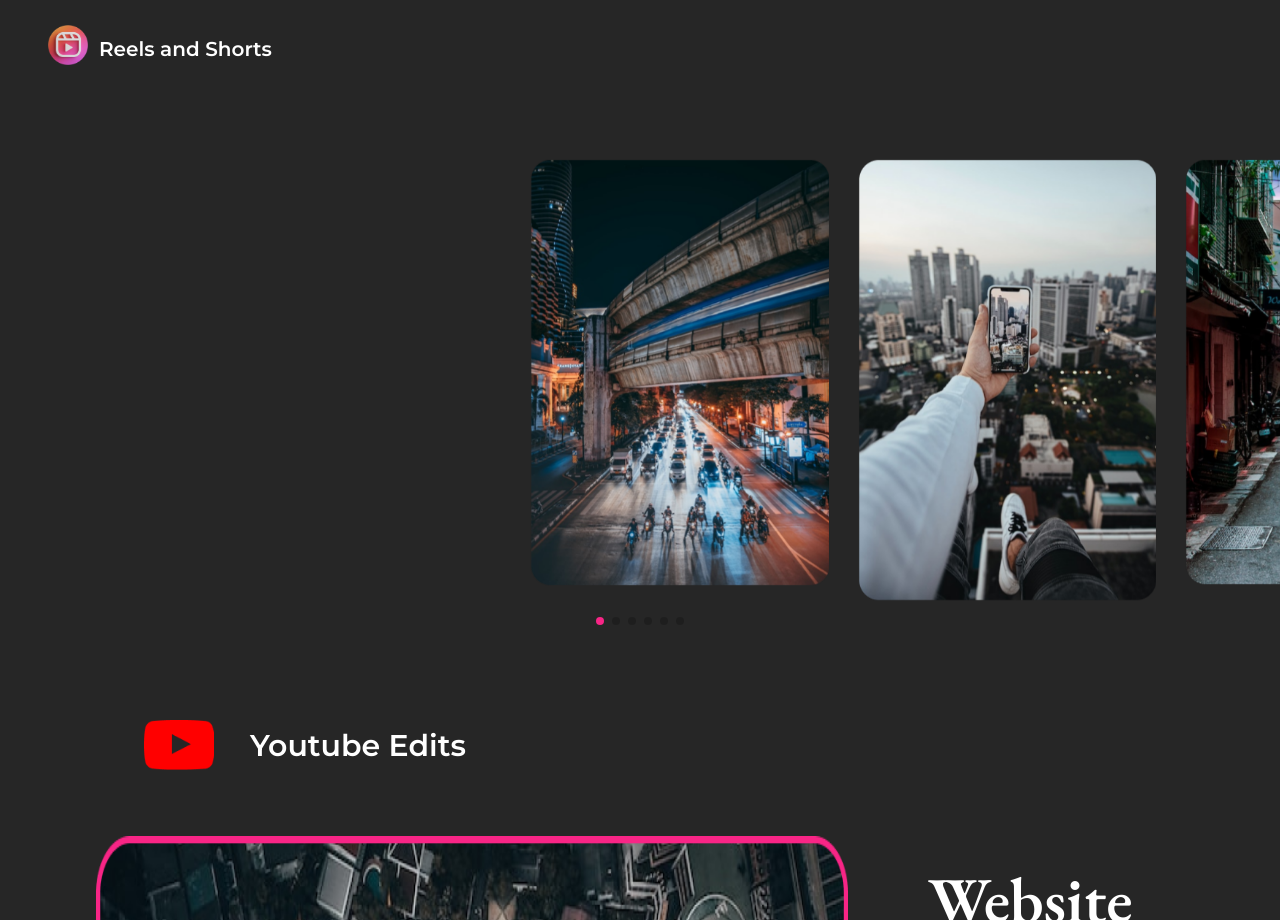
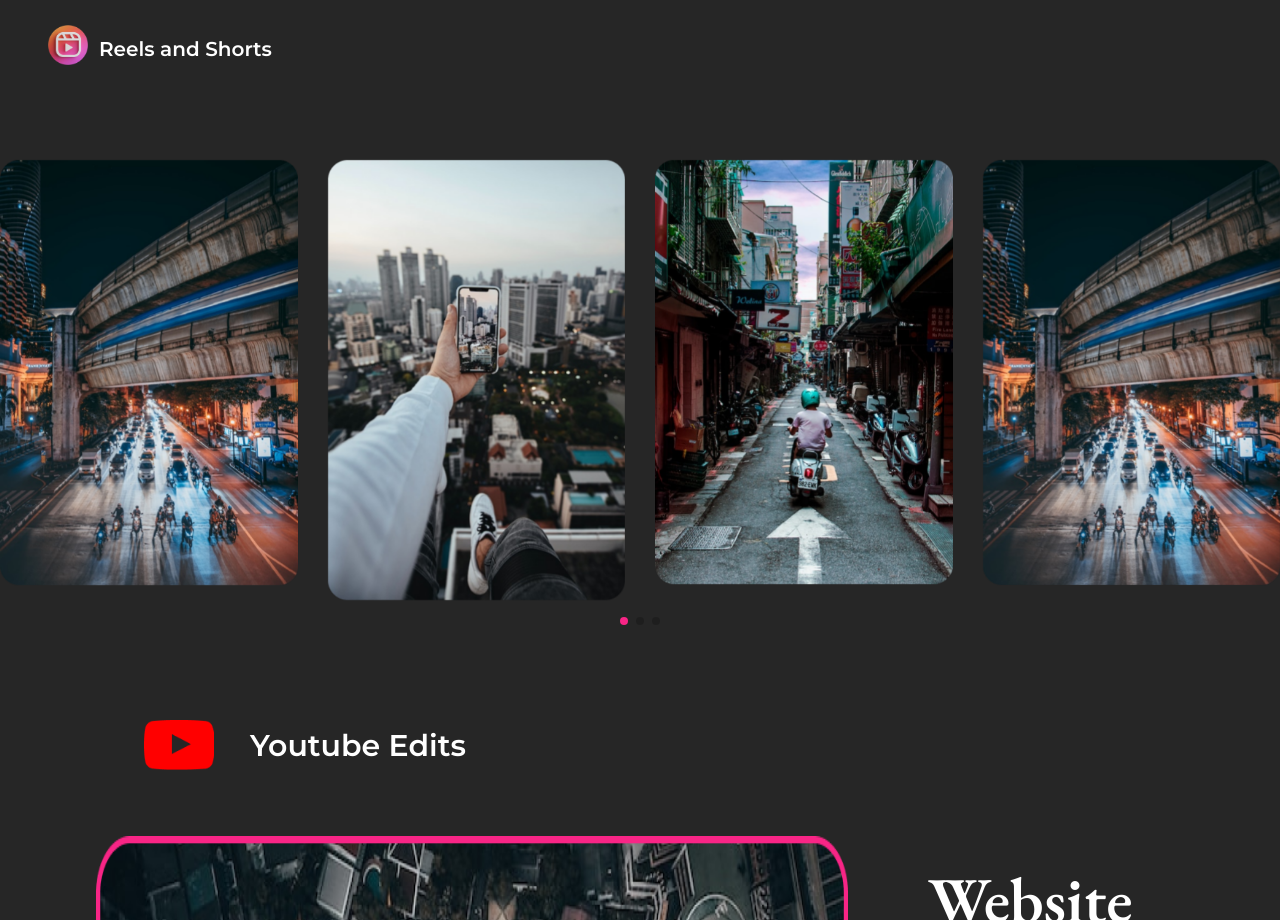
Before and after one commit to Four-Cape-Org/Four-Cape-Web-Frontend, a React (Vite) app: page /portfolio in a window 1280 px wide. Shown: the part 1740-2660 px from the top of the page. Built offline with nearby package versions, Linux system fonts and the light colour scheme.

Commit message:
reel cards bugs fixed

```diff
--- a/src/Components/Portfolio/Reels.jsx
+++ b/src/Components/Portfolio/Reels.jsx
@@ -75,10 +75,14 @@ const Reels = () => {
 
                 <Swiper
                     modules={[Navigation, Pagination]}
-                    centeredSlides={true}
+                    // centeredSlides={true}
                     slidesPerView={1}
-                    spaceBetween={4}
+                    spaceBetween={20}
                     breakpoints={{
+                        500:{
+                            slidesPerView: 2,
+                            spaceBetween: 20,
+                        },
                         640: {
                           slidesPerView: 2,
                           spaceBetween: 20,
@@ -98,22 +102,22 @@ const Reels = () => {
                     pagination={{clickable: true}}
                 >
                 <SwiperSlide className='my-10'>
-                    <img src={shortsThumbnail1} alt="Shorts Thumbnail 1" className='sm:w-[100%] w-[80%] mx-10' />
+                    <img src={shortsThumbnail1} alt="Shorts Thumbnail 1" className='max-[500px]:w-[70%] max-[640px]:w-[85%] mx-auto' />
                 </SwiperSlide>
                 <SwiperSlide className='my-10'>
-                    <img src={shortsThumbnail2} alt="Shorts Thumbnail 2" className='sm:w-[100%] w-[80%] mx-10' />
+                    <img src={shortsThumbnail2} alt="Shorts Thumbnail 2" className='max-[500px]:w-[70%] max-[640px]:w-[85%] mx-auto' />
                 </SwiperSlide>
                 <SwiperSlide className='my-10'>
-                    <img src={shortsThumbnail3} alt="Shorts Thumbnail 3" className='sm:w-[100%] w-[80%] mx-10' />
+                    <img src={shortsThumbnail3} alt="Shorts Thumbnail 3" className='max-[500px]:w-[70%] max-[640px]:w-[85%] mx-auto' />
                 </SwiperSlide>
                 <SwiperSlide className='my-10'>
-                    <img src={shortsThumbnail1} alt="Shorts Thumbnail 1" className='sm:w-[100%] w-[80%] mx-10' />
+                    <img src={shortsThumbnail1} alt="Shorts Thumbnail 1" className='max-[500px]:w-[70%] max-[640px]:w-[85%] mx-auto' />
                 </SwiperSlide>
                 <SwiperSlide className='my-10'>
-                    <img src={shortsThumbnail2} alt="Shorts Thumbnail 2" className='sm:w-[100%] w-[80%] mx-10' />
+                    <img src={shortsThumbnail2} alt="Shorts Thumbnail 2" className='max-[500px]:w-[70%] max-[640px]:w-[85%] mx-auto' />
                 </SwiperSlide>
                 <SwiperSlide className='my-10'>
-                    <img src={shortsThumbnail3} alt="Shorts Thumbnail 3" className='sm:w-[100%] w-[80%] mx-10' />
+                    <img src={shortsThumbnail3} alt="Shorts Thumbnail 3" className='max-[500px]:w-[70%] max-[640px]:w-[85%] mx-auto' />
                 </SwiperSlide>
             </Swiper>
         </>
```
